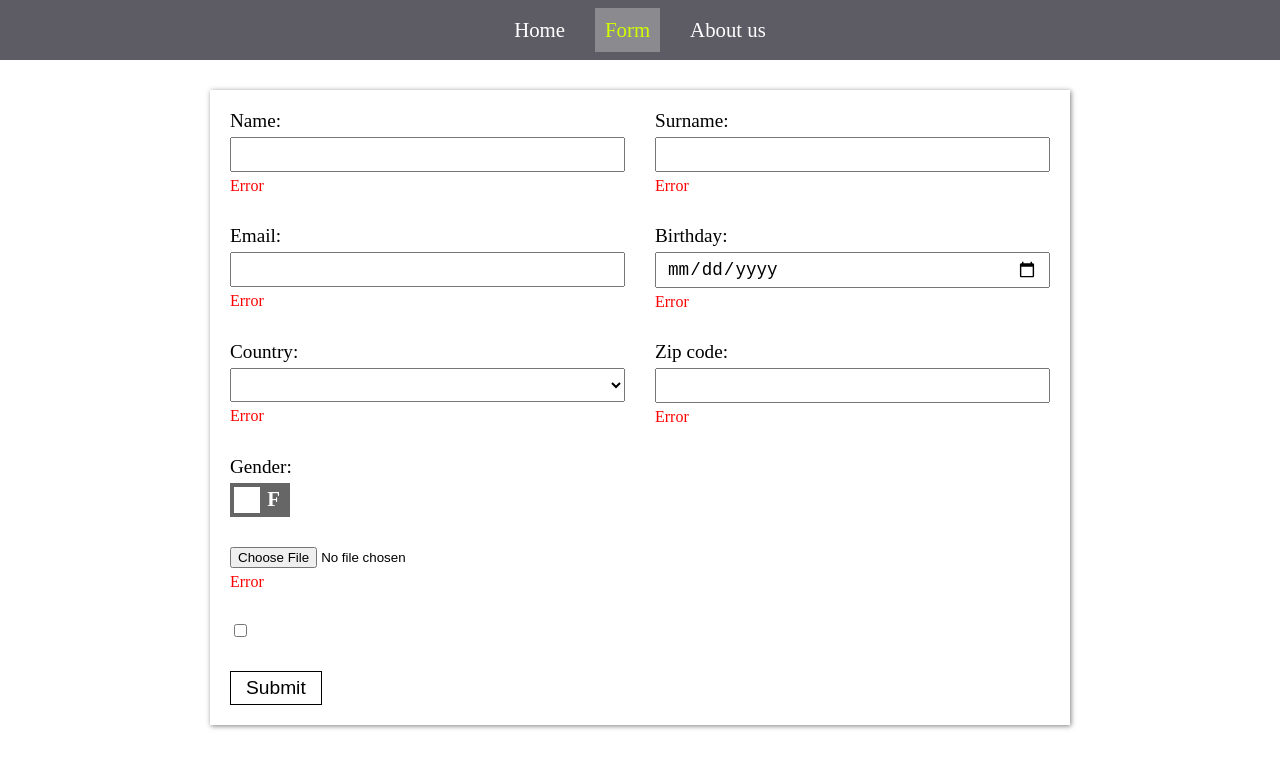
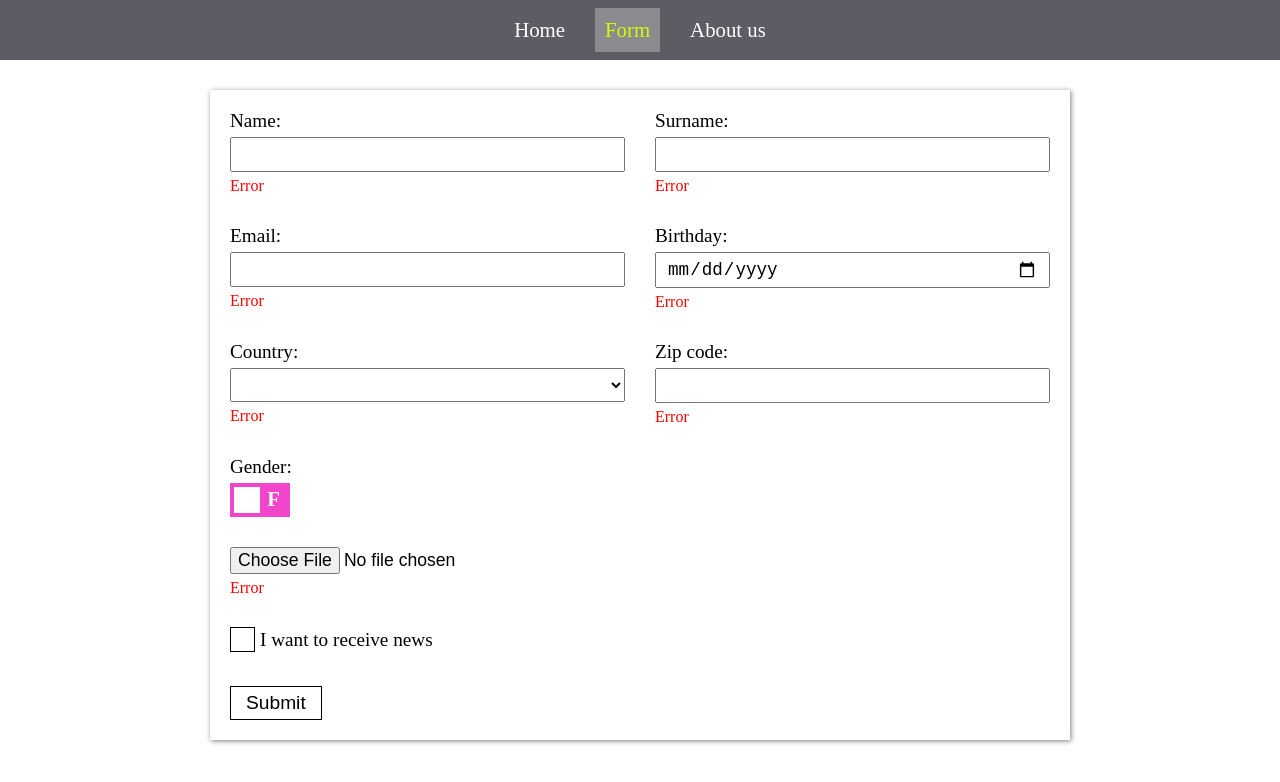
Before and after one commit to sashtje/rsschool-react, a React (Create React App) app in the folder react-components/: page /form in a window 1280 px wide. Shown: the top 782 px of the page. Built offline with nearby package versions, Linux system fonts and the light colour scheme.

Commit message:
feat: add styles for Checkbox component

```diff
--- /dev/null
+++ b/react-components/src/components/Checkbox/Checkbox.scss
@@ -0,0 +1,37 @@
+.checkbox {
+  cursor: pointer;
+  display: inline-flex;
+  gap: 5px;
+  align-items: center;
+
+  &__input {
+    position: absolute;
+    opacity: 0;
+    width: 0;
+    height: 0;
+
+    &:checked + .checkbox__checkbox::after {
+      content: '\2713';
+    }
+  }
+
+  &__checkbox {
+    position: relative;
+    width: 25px;
+    height: 25px;
+    border: 1px solid #000000;
+
+    &::after {
+      position: absolute;
+      content: '';
+      font-weight: bold;
+      font-size: 1.2rem;
+      top: -2px;
+      left: 3px;
+    }
+  }
+
+  &__label {
+    font-size: 1.2rem;
+  }
+}
--- a/react-components/src/components/Checkbox/Checkbox.tsx
+++ b/react-components/src/components/Checkbox/Checkbox.tsx
@@ -1,11 +1,19 @@
 import { Component } from 'react';
 
-class Checkbox extends Component {
+import './Checkbox.scss';
+
+interface IProps {
+  label: string;
+}
+
+class Checkbox extends Component<IProps> {
   render() {
     return (
-      <div>
-        <input type="checkbox" />
-      </div>
+      <label className="checkbox">
+        <input className="checkbox__input" type="checkbox" />
+        <div className="checkbox__checkbox"></div>
+        <span className="checkbox__label">{this.props.label}</span>
+      </label>
     );
   }
 }
--- a/react-components/src/components/Form/Form.tsx
+++ b/react-components/src/components/Form/Form.tsx
@@ -34,7 +34,7 @@ class Form extends Component {
         </div>
 
         <div className="form-register__row">
-          <Checkbox />
+          <Checkbox label="I want to receive news" />
         </div>
 
         <div className="form-register__row">
--- a/react-components/src/components/Switcher/Switcher.scss
+++ b/react-components/src/components/Switcher/Switcher.scss
@@ -18,7 +18,7 @@
     }
 
     &:focus + .switcher__track {
-      box-shadow: 3px 3px 3px rgba(33, 150, 243, 0.5);
+      box-shadow: 3px 3px 3px rgba(159, 33, 243, 0.5);
     }
   }
 
@@ -29,7 +29,7 @@
     left: 0;
     right: 0;
     bottom: 0;
-    background-color: #666666;
+    background-color: #f145cb;
     transition: 0.3s;
 
     &::before {
--- a/react-components/src/components/UploadPhoto/UploadPhoto.scss
+++ b/react-components/src/components/UploadPhoto/UploadPhoto.scss
@@ -3,6 +3,7 @@
     display: block;
     width: 100%;
     cursor: pointer;
+    font-size: 1.1rem;
   }
 
   &__validation {
```
